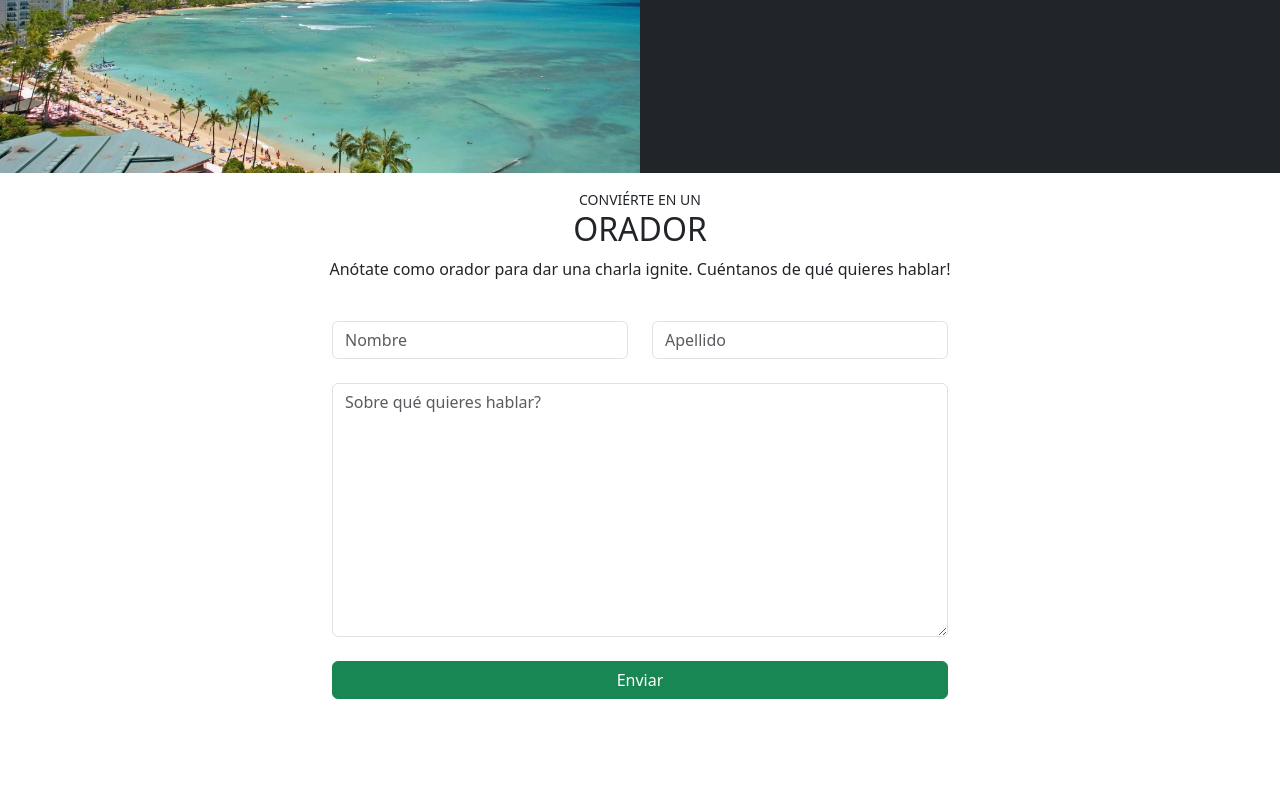
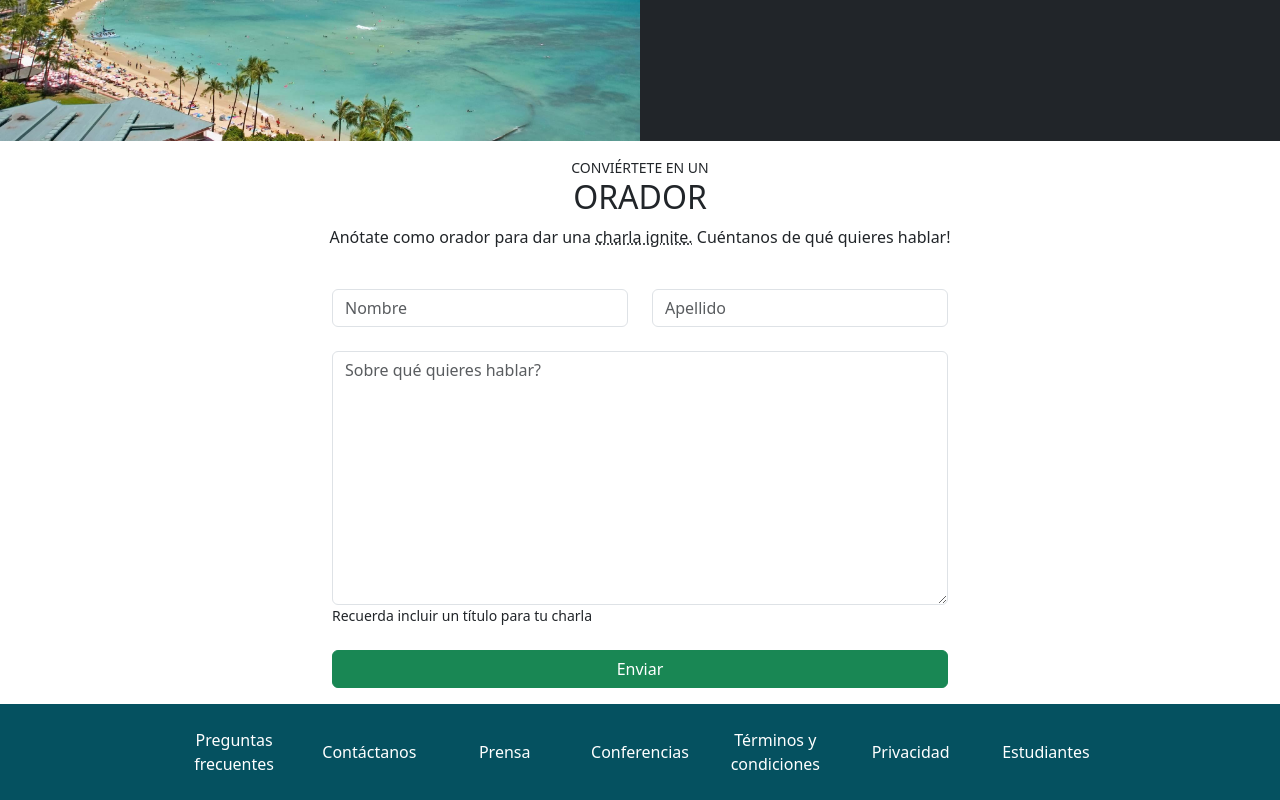
Before and after one commit to vkalcich/tp-bootstrap, a plain HTML site: page index.html in a window 1280 px wide. Shown: the part 2635-3435 px from the top of the page. Before the commit the page ends 3334 px from the top, so only its background shows below. Drawn offline with Linux system fonts and the light colour scheme.

Commit message:
Se agrega ultima seccion. Se agrega estilo css. Se corrigen estilos

```diff
--- a/assets/css/styles.css
+++ b/assets/css/styles.css
@@ -0,0 +1,3 @@
+.underline-dotted {
+    text-decoration: underline dotted;
+}
--- a/index.html
+++ b/index.html
@@ -32,7 +32,7 @@
           </li>
         </ul>
     </nav>
-    <section style="background-image: url(assets/images/ba1.jpg); width: 100%; height: 210vh; background-repeat: no-repeat; background-size: cover;">
+    <section style="background-image: linear-gradient(rgba(0, 0, 0, 0.5), rgba(0, 0, 0, 0.5)), url(assets/images/ba1.jpg); width: 100%; height: 206vh; background-repeat: no-repeat; background-size: cover;">
       <div class="d-flex align-items-end flex-column bd-highlight h-100">
         <div class="mt-auto p-5 bd-highlight mb-5 me-5">
           <h4 class="text-white">Conf Bs As</h4>
@@ -94,20 +94,20 @@
         <img src="assets/images/honolulu.jpg" class="col-12">
       </div>
       <div class="p-0 col-6  bg-dark">
-        <h4 class="pt-4 ps-4 text-white">Bs As - Octubre</h4>
-        <div class="ps-4 p-0 text-white small">Buenos Aires es la provincia y localidad más grande del estado de Argentina, en los Estados Unidos. Honolulu es la más sureña de entre las principales ciudades estadounidenses.
+        <h4 class="pt-4 ps-4 text-bg-dark">Bs As - Octubre</h4>
+        <div class="ps-4 p-0 text-bg-dark small">Buenos Aires es la provincia y localidad más grande del estado de Argentina, en los Estados Unidos. Honolulu es la más sureña de entre las principales ciudades estadounidenses.
           Aunque el hombre de Honolulu se refiere al área urbana en la costa sureste de la isla de Oahu, la ciudad y el condado de Honolulu han formado una ciudad-condado consolidad que cubre toda la ciudad
           (aproximadamente 600 km de superficie).
         </div>
         <div class="ms-4 mt-4">
-          <button class="btn border text-white">Conocé más</button>
+          <button class="btn border text-bg-dark">Conocé más</button>
         </div>
       </div>
     </section>
     <section class="mt-3">
-      <small class="d-block text-center">CONVIÉRTE EN UN</small>
+      <small class="d-block text-center">CONVIÉRTETE EN UN</small>
       <h2 class="text-center">ORADOR</h2>
-      <span class="d-block text-center">Anótate como orador para dar una charla ignite. Cuéntanos de qué quieres hablar!</span>
+      <span class="d-block text-center">Anótate como orador para dar una <abbr class="underline-dotted">charla ignite.</abbr> Cuéntanos de qué quieres hablar!</span>
       <form action="#" class="row g-4 col-6 mt-3 mx-auto">
         <div class="col-6">
           <input class="form-control" type="text" id="nombre" placeholder="Nombre">
@@ -118,12 +118,41 @@
         <div class="col-12">
           <textarea class="form-control" name="" id="" cols="52" rows="10" placeholder="Sobre qué quieres hablar?"></textarea>
         </div>
+        <small class="m-0">Recuerda incluir un título para tu charla</small>
         <div class="col-12">
           <button class="btn btn-success col-12">
             Enviar
           </button>
+
         </div>
       </form>
     </section>
+    <section class="pt-4 pb-4 mt-3" style="background-color: #055160;">
+      <div class="container text-center" style="width: 74%;">
+        <div class="row align-items-center">
+          <div class="col">
+            <span class="text-white">Preguntas frecuentes</span>
+          </div>
+          <div class="col">
+            <span class="text-white">Contáctanos</span>
+          </div>
+          <div class="col">
+            <span class="text-white">Prensa</span>
+          </div>
+          <div class="col">
+            <span class="text-white">Conferencias</span>
+          </div>
+          <div class="col">
+            <span class="text-white">Términos y condiciones</span>
+          </div>
+          <div class="col">
+            <span class="text-white">Privacidad</span>
+          </div>
+          <div class="col">
+            <span class="text-white">Estudiantes</span>
+          </div>
+        </div>
+      </div>
+    </section>
   </body>
 </html>
```
